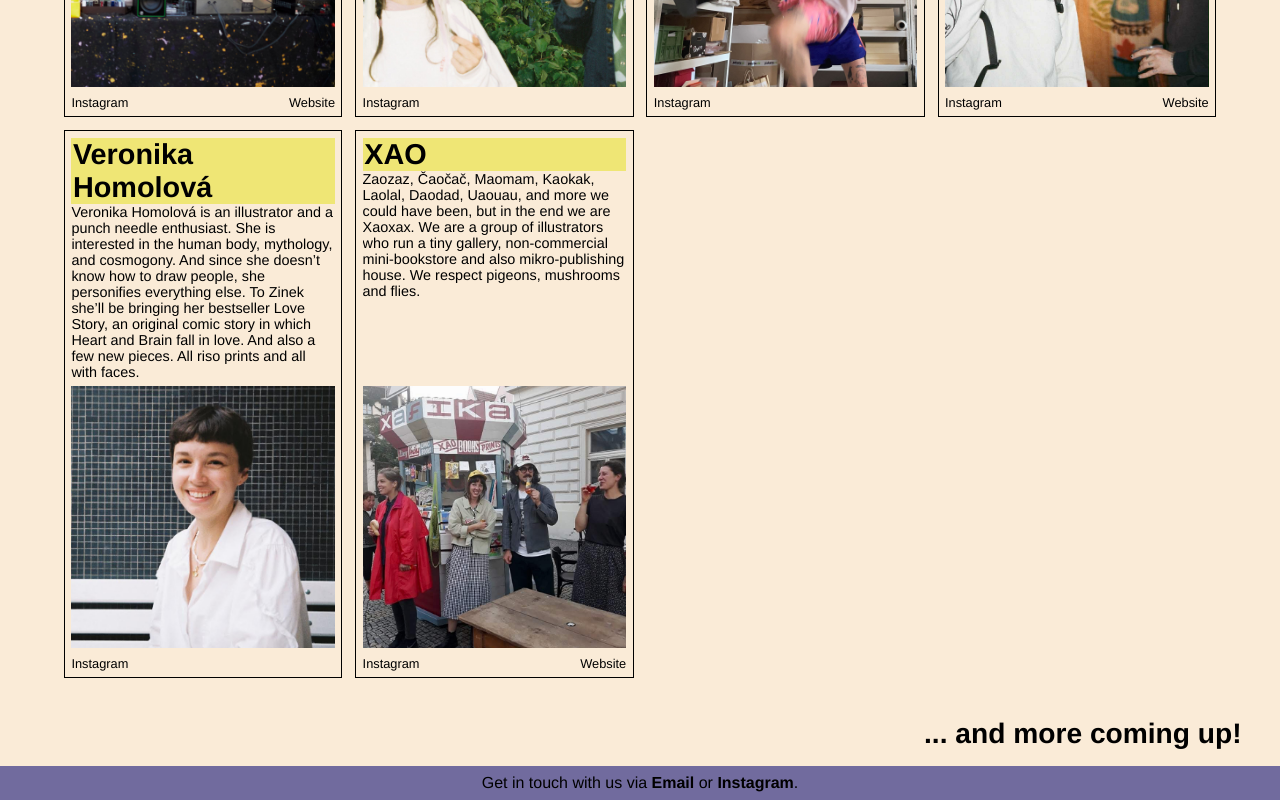
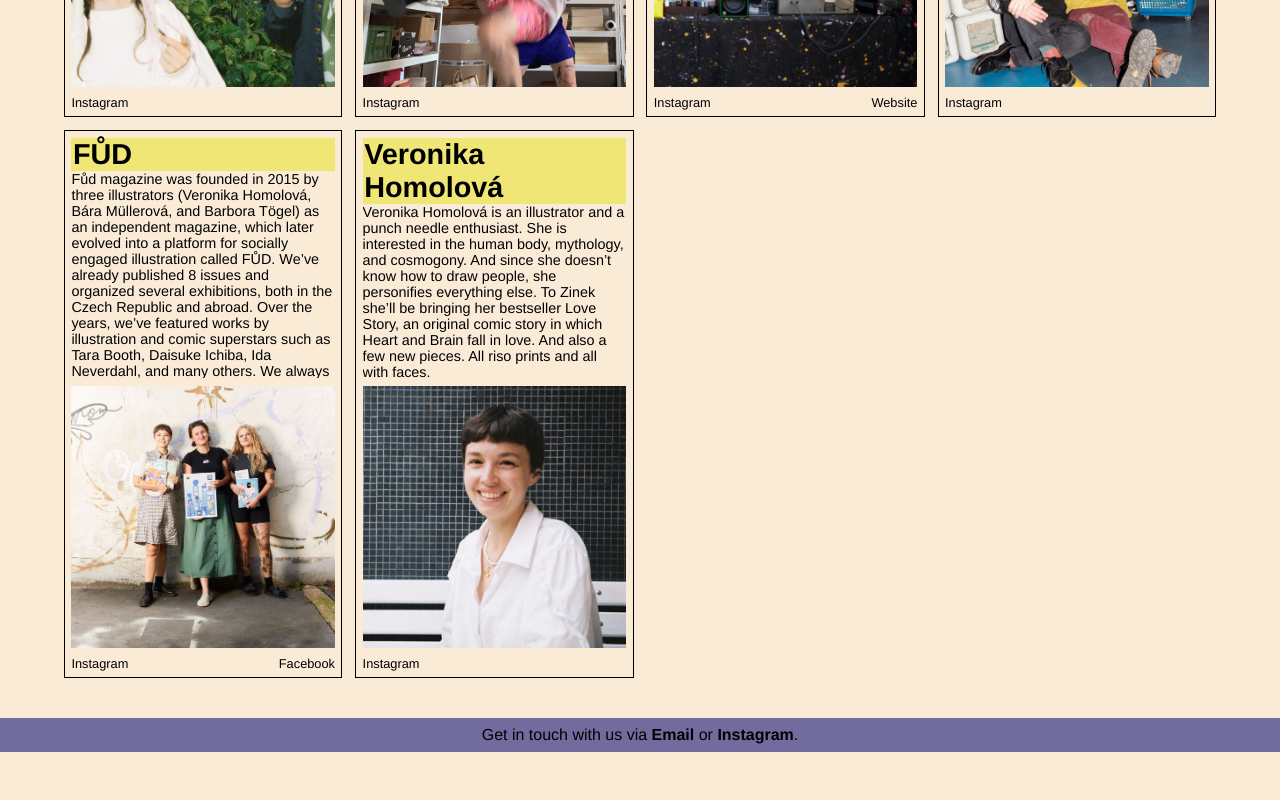
Before and after one commit to Janajaro/zinek, a React (Vite) app: page /list in a window 1280 px wide. Shown: the part 1074-1874 px from the top of the page. After the commit the page ends 1826 px from the top, so only its background shows below. Built offline with nearby package versions, Linux system fonts and the light colour scheme; a web font is replaced by a local one.

Commit message:
guests layout updated

```diff
--- a/src/components/GuestCard/GuestCard.jsx
+++ b/src/components/GuestCard/GuestCard.jsx
@@ -11,7 +11,6 @@
                 <div className="individual-guest-card_description">{guest.description}</div>
 
             </div>
-
 
             <img className="individual-guest-card_img" src={guest.img} alt={guest.name} />
 
--- a/src/pages/List/List.jsx
+++ b/src/pages/List/List.jsx
@@ -3,19 +3,14 @@
 import { GuestCard } from "../../components/GuestCard/GuestCard";
 
 export const List = () => {
-  const sortedGuests = [...guestsData.guests].sort((a, b) =>
-    (a.name || "").localeCompare(b.name || "", "cs", { sensitivity: "base" })
-  );
-
   return (
     <>
       <section className="guests-grid">
-        {sortedGuests.map((item) => (
+        {guestsData.guests.map((item) => (
           <GuestCard key={item.id} guest={item} />
         ))}
       </section>
 
-      <h1 className="guests-heading">... and more coming up!</h1>
     </>
   );
 };
```
